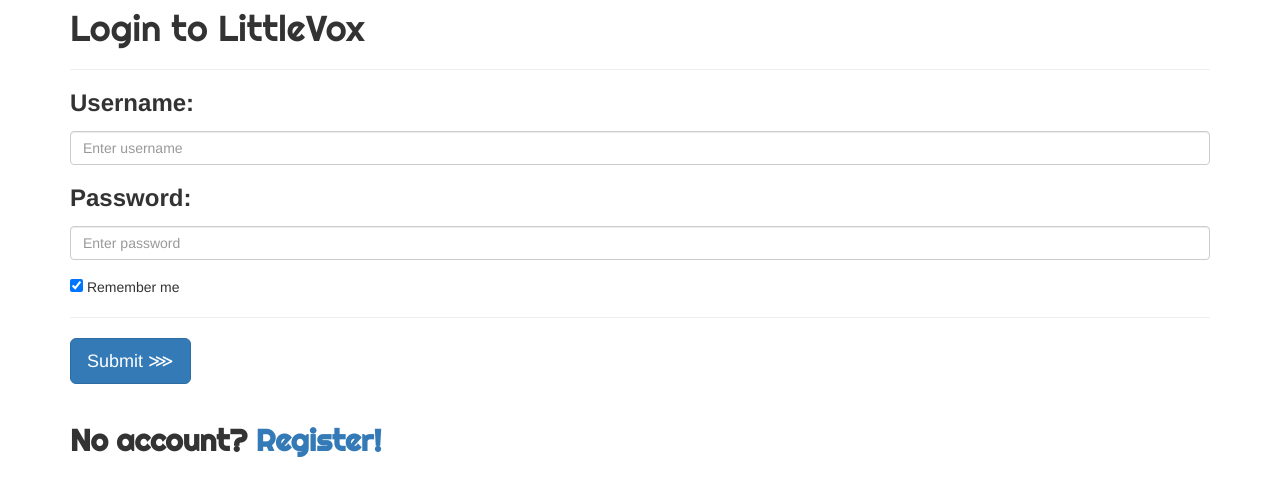
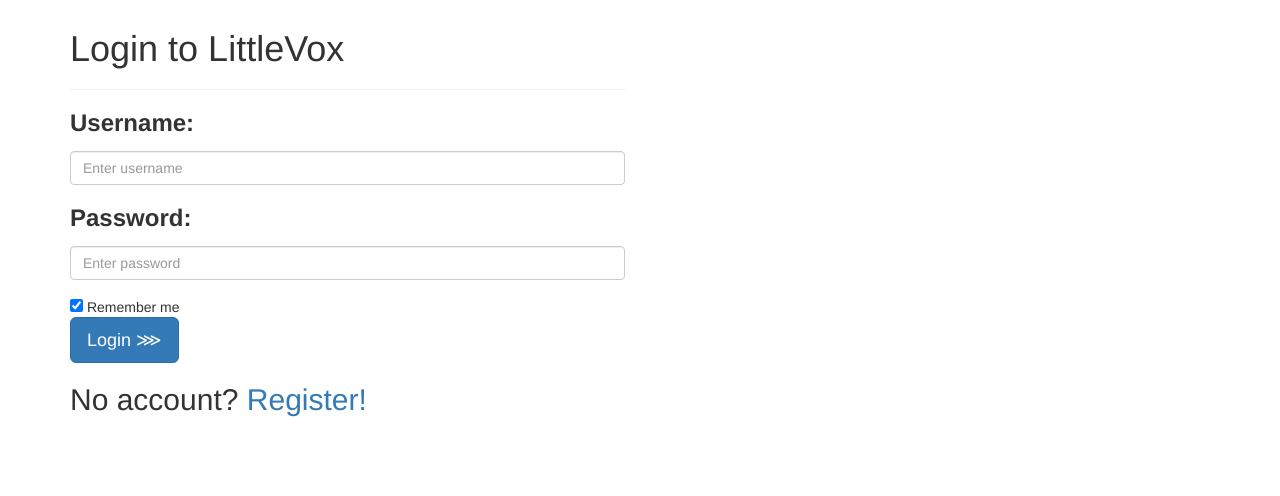
Before and after one commit to cstin854/littlevox, a Django app: page /outline/login/ in a window 1280 px wide. Shown: the part 51-547 px from the top of the page. Run offline with Django 3.2, Linux system fonts and the light colour scheme; some libraries are stand-ins or nearby versions.

Commit message:
Made login and registration forms similar.

```diff
--- a/littlevox/outline/templates/outline/login_form.html
+++ b/littlevox/outline/templates/outline/login_form.html
@@ -2,8 +2,11 @@
 {% block title %}Login{% endblock %}
 
 {% block body %}
+<br>
 <div class="container">
-    <h1 style="font-family: 'Righteous', serif;">Login to LittleVox</h1>
+    <div class="row">
+        <div class="col-md-6">
+    <h1>Login to LittleVox</h1>
     <hr>
     <form action="" method="post" enctype="multipart/form-data">
         {% csrf_token %}
@@ -17,16 +20,16 @@
             <input type="password" class="form-control" required id="id_password" placeholder="Enter password"
                    name="password">
         </div>
-        <input type="checkbox" name="remember_me" value="True" checked> Remember me
-        <hr>
+        <input type="checkbox" name="remember_me" value="True" checked> Remember me</input>
+        <br>
         <div class="btn-group btn-group-lg">
-            <button type="submit" class="btn btn-primary">Submit &#8921;</button>
+            <button type="submit" class="btn btn-primary">Login &#8921;</button>
         </div>
     </form>
-    <br>
 
-    <h2 style="font-family: 'Righteous', serif;"><strong>No account?
-        <a href="{% url 'outline:register' %}" style="text-decoration: none; color: #337AB7;">Register!</strong></h2>
+    <h2>No account?
+        <a href="{% url 'outline:register' %}" style="text-decoration: none; color: #337AB7;">Register!</h2>
+    </div></div>
 
 
 </div>
```
Also changed, not shown: littlevox/outline/templates/outline/registration_form.html (+9 -7 lines).
